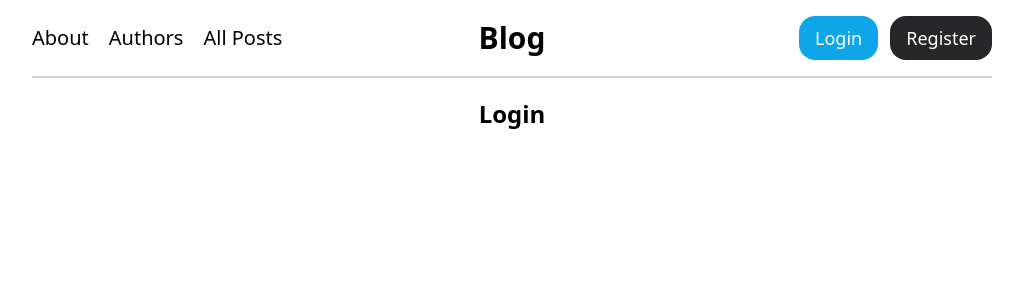
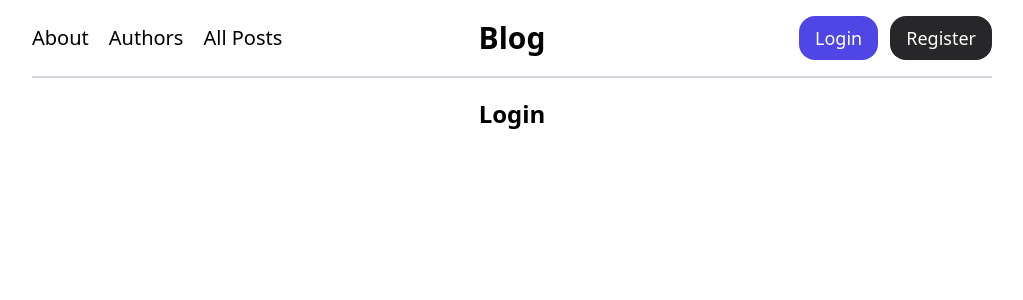
Before and after one commit to alex-delia/blog, a React (Vite) app in the folder frontend-user/: page /login in a window 1280 px wide. Shown: the top 300 px of the page, without its empty margins (128-1151 px from the left). Built offline with nearby package versions, Linux system fonts and the light colour scheme.

Commit message:
change default colour and implement onclick prop

```diff
--- a/frontend-user/src/components/common/Button.jsx
+++ b/frontend-user/src/components/common/Button.jsx
@@ -1,8 +1,8 @@
 import PropTypes from 'prop-types';
 
-const Button = ({ text, bgColor = 'bg-sky-500', hoverColor = 'hover:bg-sky-400' }) => {
+const Button = ({ text, onclick, bgColor = 'bg-indigo-600', hoverColor = 'hover:bg-indigo-500' }) => {
     return (
-        <button className={`text-lg ${bgColor} py-2 px-4 text-white rounded-2xl ${hoverColor}`}>
+        <button onClick={onclick} className={`text-lg ${bgColor} py-2 px-4 text-white rounded-2xl ${hoverColor}`}>
             {text}
         </button>
     );
@@ -11,7 +11,8 @@ const Button = ({ text, bgColor = 'bg-sky-500', hoverColor = 'hover:bg-sky-400'
 Button.propTypes = {
     text: PropTypes.string.isRequired,
     bgColor: PropTypes.string,
-    hoverColor: PropTypes.string
+    hoverColor: PropTypes.string,
+    onclick: PropTypes.func,
 };
 
 export default Button;
```
